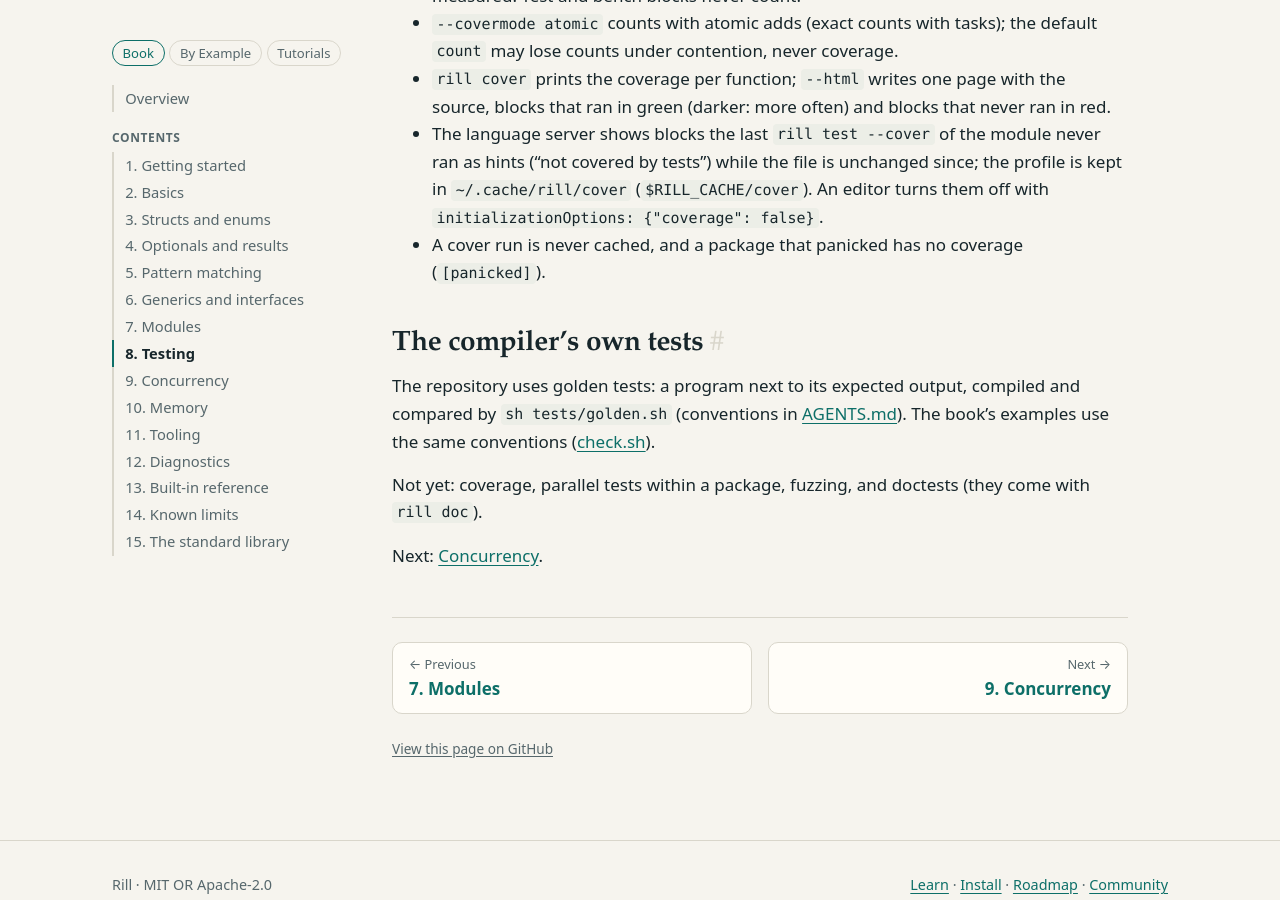
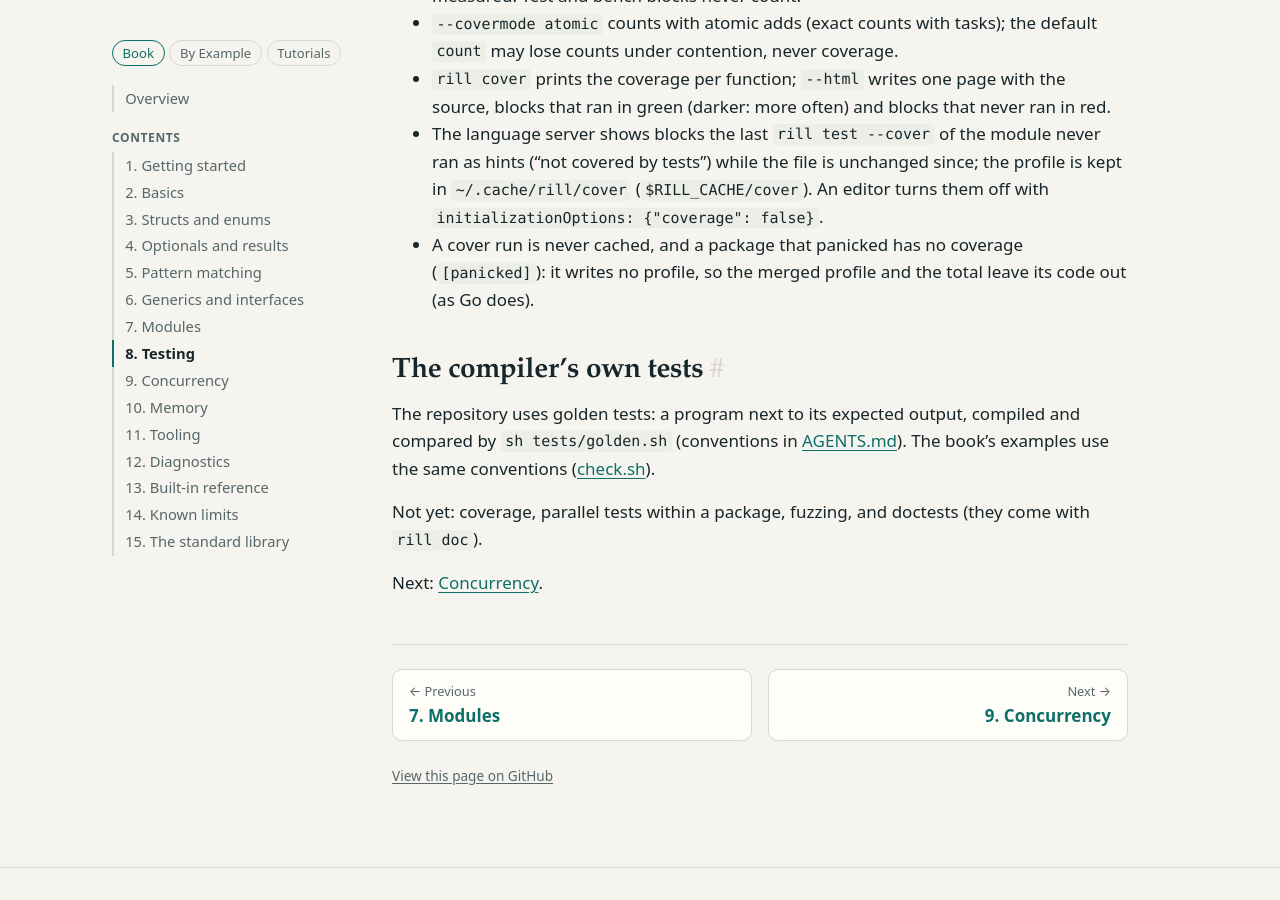
Before and after one commit to rillang/rillang.github.io, a Jekyll site: the page built from book/08-testing.md, in a window 1280 px wide and 900 px high, scrolled down 7170 px. Built offline with Jekyll 4.4.1, drawn with Linux system fonts in a browser that asks for light colours; our own code applies the rules of GitHub Pages for plain Markdown files.

Commit message:
book: a panicked package and the coverage total
Co-Authored-By: Claude Opus 5.5 <noreply@anthropic.com>

```diff
--- a/book/08-testing.md
+++ b/book/08-testing.md
@@ -303,7 +303,8 @@ $ rill cover --html cover.out -o cover.html
   hints ("not covered by tests") while the file is unchanged since; the profile is kept in
   `~/.cache/rill/cover` (`$RILL_CACHE/cover`). An editor turns them off with
   `initializationOptions: {"coverage": false}`.
-- A cover run is never cached, and a package that panicked has no coverage (`[panicked]`).
+- A cover run is never cached, and a package that panicked has no coverage (`[panicked]`):
+  it writes no profile, so the merged profile and the total leave its code out (as Go does).
 
 ## The compiler's own tests
 
```
